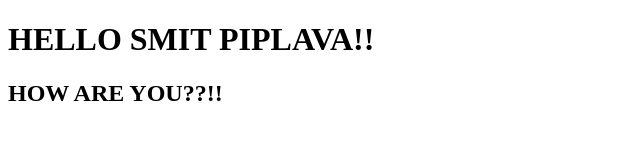
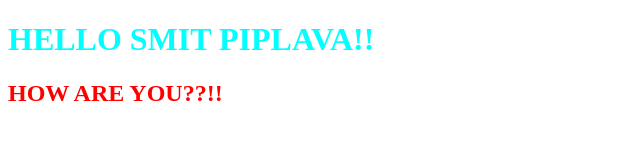
Before and after one commit to S-tech12/exampleRepository, a plain HTML site: page index.html in a window 1280 px wide. Shown: the whole page, without its empty margins (0-640 px from the left). Drawn offline with Linux system fonts and the light colour scheme.

Commit message:
added style.css

```diff
--- a/index.html
+++ b/index.html
@@ -4,6 +4,7 @@
     <meta charset="UTF-8">
     <meta name="viewport" content="width=device-width, initial-scale=1.0">
     <title>Document</title>
+    <link rel="stylesheet" href="style.css">
 </head>
 <body>
     <h1>HELLO SMIT PIPLAVA!!</h1>
--- /dev/null
+++ b/style.css
@@ -0,0 +1,7 @@
+h1{
+    color: aqua;
+}
+
+h2{
+    color: red;
+}
```
